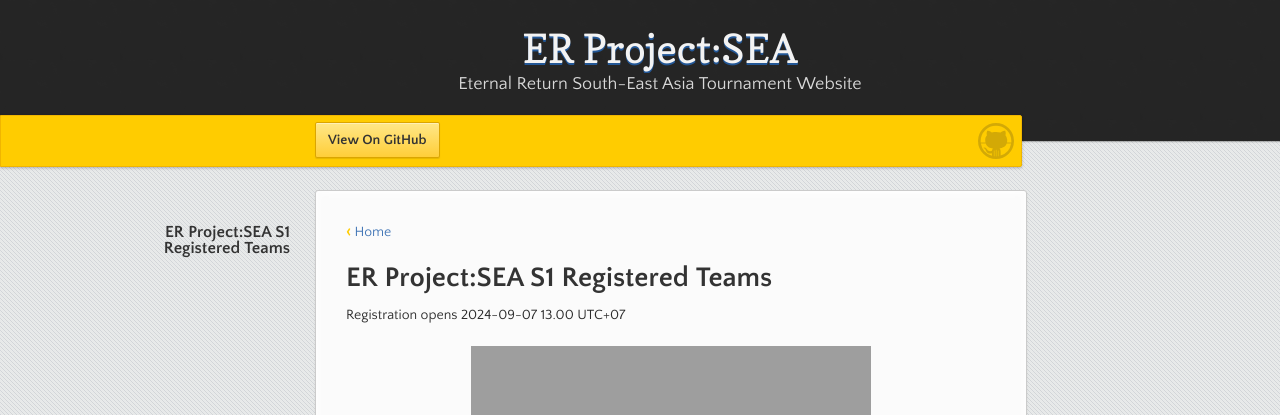
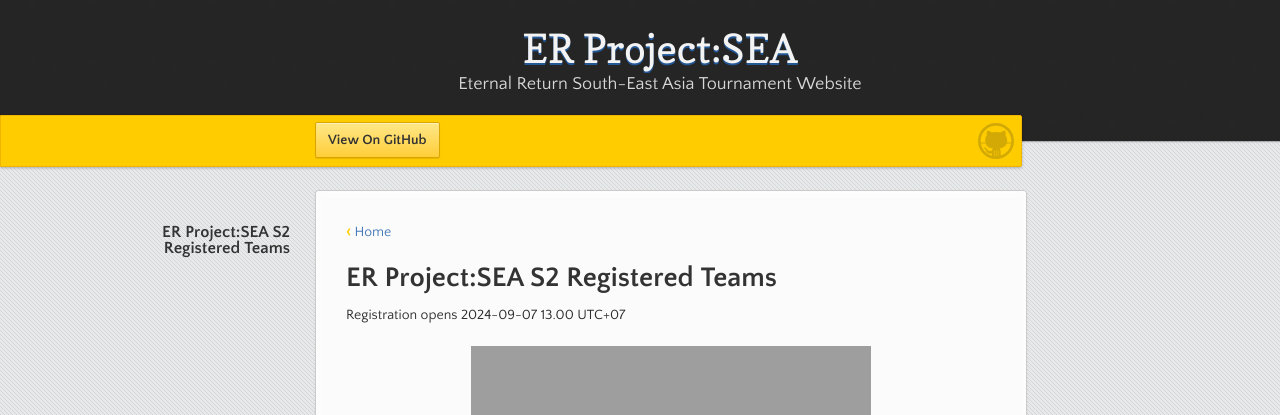
Before and after one commit to kanziebub/ProjectSEA, a Jekyll site: the page built from season/02/teams.md, in a window 1280 px wide and 900 px high. Shown: the top 415 px of the window. Built offline with Jekyll 4.4.1, drawn with Linux system fonts in a browser that asks for light colours.

```diff
--- a/season/02/teams.md
+++ b/season/02/teams.md
@@ -5,7 +5,7 @@ layout: default
 ![Logo](https://kanziebub.github.io/ProjectSEA/assets/images/bullet_rev.png)
 [Home](https://kanziebub.github.io/ProjectSEA/)
 
-# **ER Project:SEA S1 Registered Teams**
+# **ER Project:SEA S2 Registered Teams**
 Registration opens 2024-09-07 13.00 UTC+07
 
 <p align="center">
```
Also changed, not shown: 1 other file.
